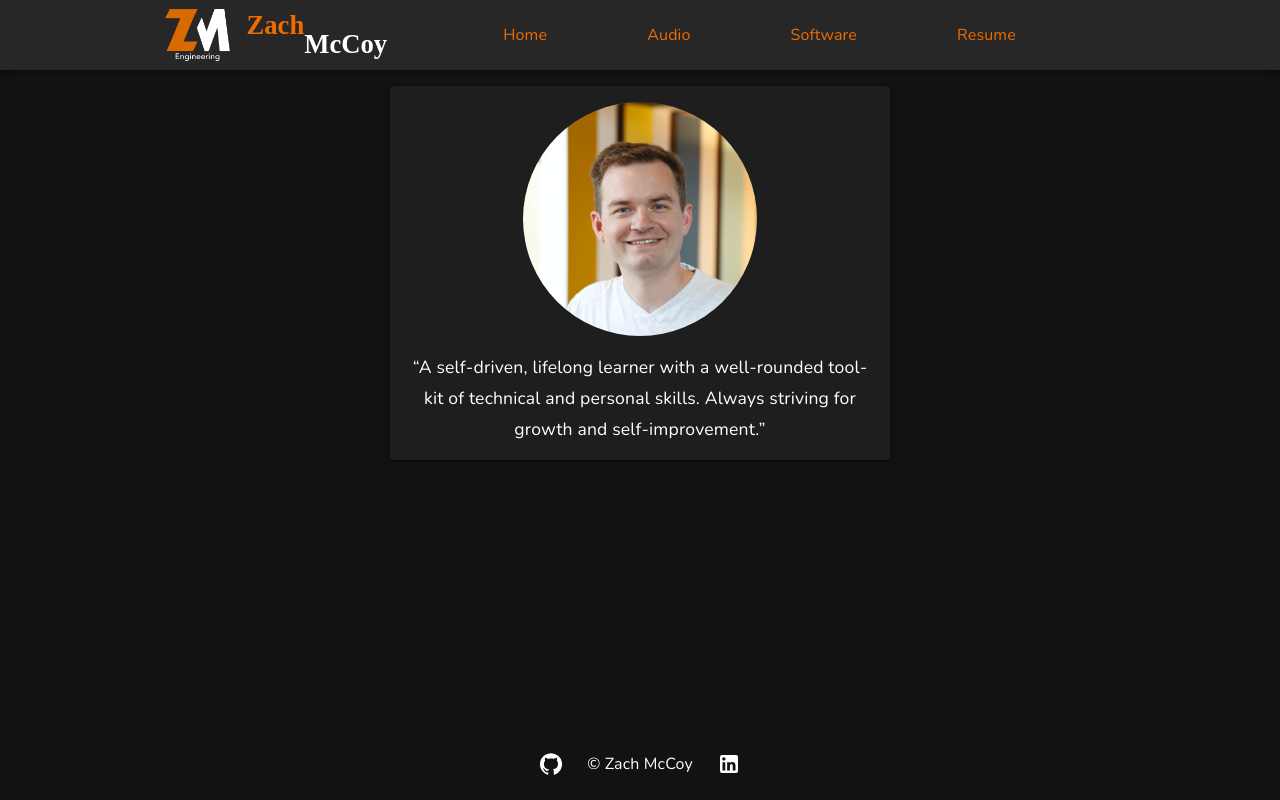
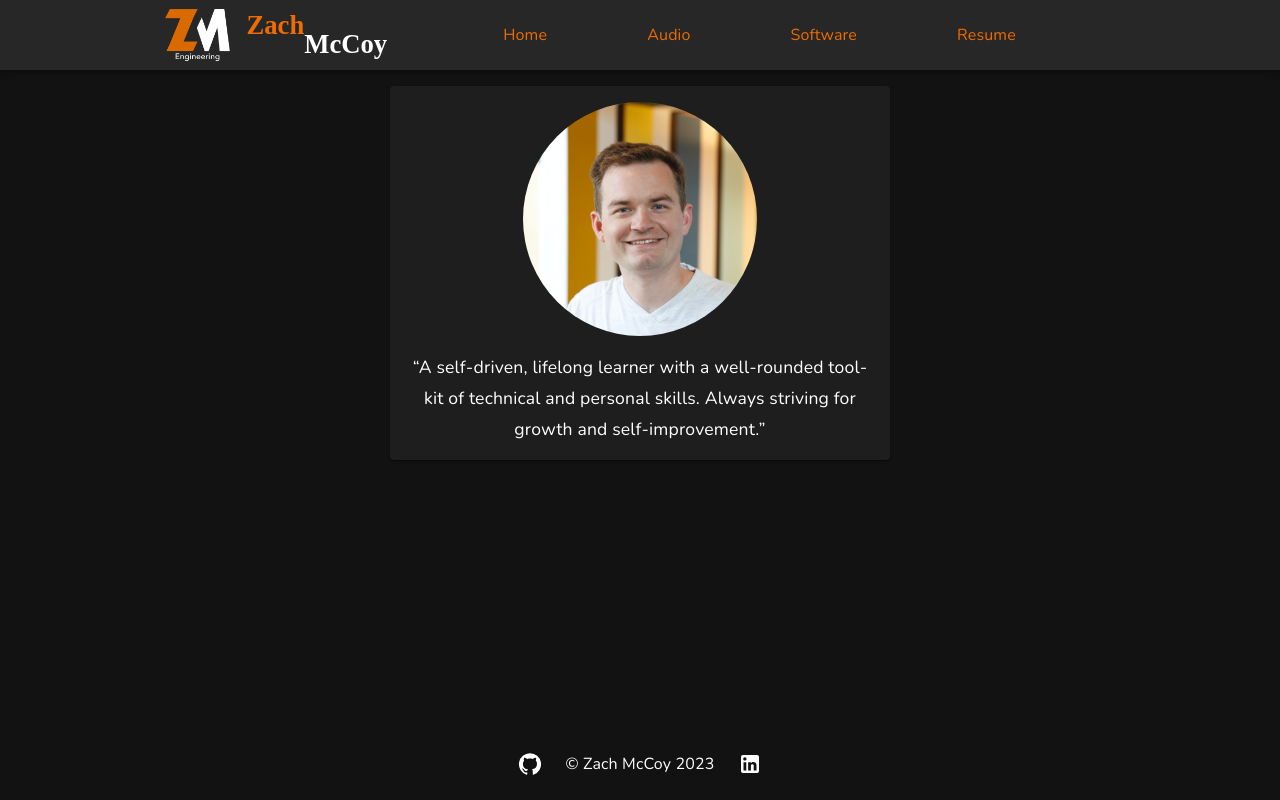
Before and after one commit to zrm20/zm-portfolio, a React (Create React App) app: page / in a window 1280 px wide. Built offline with nearby package versions, Linux system fonts and the light colour scheme; a web font is replaced by a local one.

Commit message:
add date

```diff
--- a/src/components/partials/Footer/Footer.tsx
+++ b/src/components/partials/Footer/Footer.tsx
@@ -11,6 +11,7 @@ interface FooterProps {
 
 export default function Footer(props: FooterProps): JSX.Element {
   const styles = useStyles();
+  const today = new Date(Date.now());
 
   return (
     <Box sx={styles.root} component="footer">
@@ -18,7 +19,7 @@ export default function Footer(props: FooterProps): JSX.Element {
         <GitHub />
       </IconButton>
 
-      <Typography sx={styles.copyright}>{'\u00A9'} Zach McCoy</Typography>
+      <Typography sx={styles.copyright}>{'\u00A9'} Zach McCoy {today.getFullYear()}</Typography>
 
       <IconButton component="a" href={LINKEDIN_URL}>
         <LinkedIn />
```
